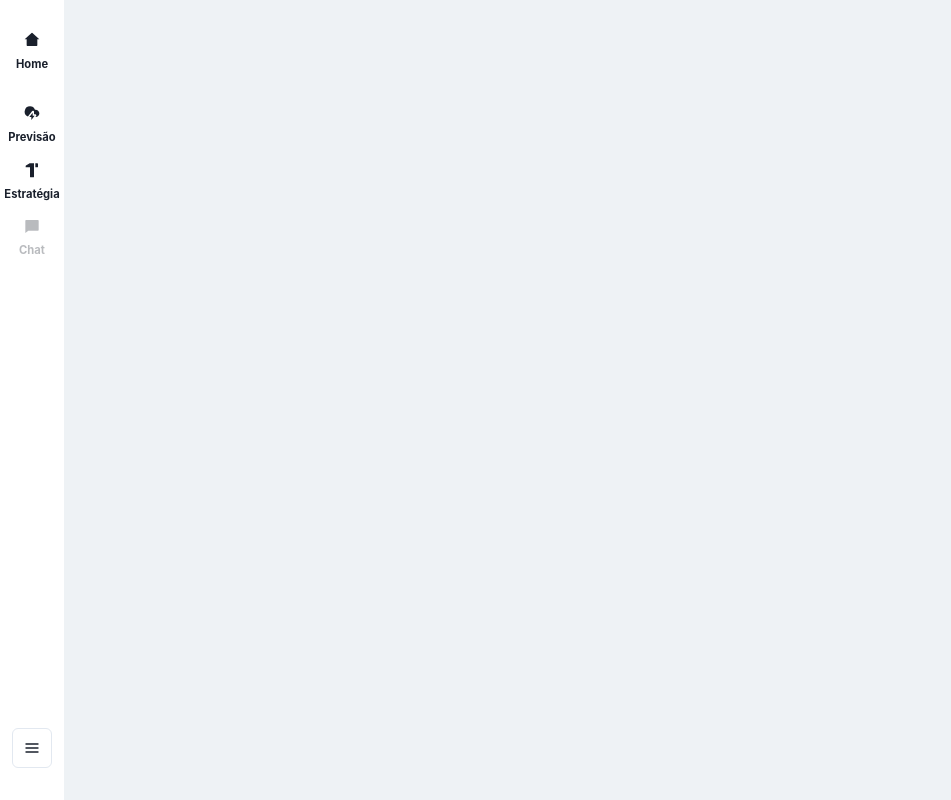
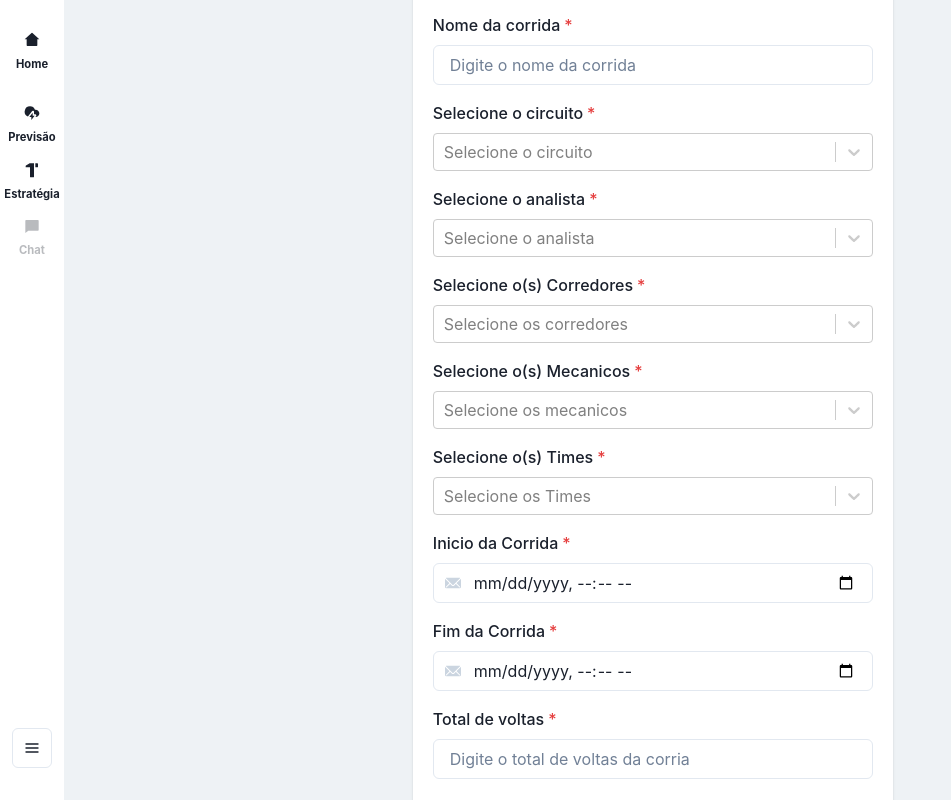
Before and after one commit to ICEI-PUC-Minas-PPLES-TI/plf-es-2023-1-ti5-5104100-race-engineering, a Next.js app in the folder codigo/web/race-engineering/: page /create-race in a window 1280 px wide. Shown: the whole page, without its empty margins (0-951 px from the left). Built offline with nearby package versions, Linux system fonts and the light colour scheme; no server answers.

Commit message:
feat: remove strict mode

```diff
--- a/codigo/web/race-engineering/src/pages/create-race/index.tsx
+++ b/codigo/web/race-engineering/src/pages/create-race/index.tsx
@@ -168,7 +168,186 @@ const RegisterPage = () => {
           as="form"
           onSubmit={onSubmit}
           isRequired
-        ></FormControl>
+        >
+          <Card>
+            <CardHeader>
+              <Heading as="h2" size="md">
+                <Highlight
+                  query="Criar"
+                  styles={{ px: "1", py: "1", bg: "gray.100" }}
+                >
+                  Criar nova Corrida
+                </Highlight>
+              </Heading>
+            </CardHeader>
+
+            <CardBody>
+              <Box w="100%" marginY="4">
+                <FormLabel>Nome da corrida</FormLabel>
+                <InputGroup>
+                  <Input
+                    type="text"
+                    {...register("name", { required: true })}
+                    placeholder="Digite o nome da corrida"
+                  />
+                </InputGroup>
+              </Box>
+              <Box w="100%" marginTop="4">
+                <FormLabel>Selecione o circuito</FormLabel>
+                <Select
+                  closeMenuOnSelect={true}
+                  components={animatedComponents}
+                  options={dataToSelectOptions({
+                    list: circuits,
+                    params: { label: "name", value: "id" },
+                  })}
+                  onChange={(option: any) => {
+                    setSelectedCircuit(option);
+                  }}
+                  value={selectedCircuit}
+                  placeholder="Selecione o circuito"
+                />
+              </Box>
+
+              <Box w="100%" marginTop="4">
+                <FormLabel>Selecione o analista</FormLabel>
+                <Select
+                  closeMenuOnSelect={true}
+                  components={animatedComponents}
+                  options={dataToSelectOptions({
+                    list: analysts,
+                    params: { label: "name", value: "id" },
+                  })}
+                  onChange={(option: any) => {
+                    setSelectedAnalyst(option);
+                  }}
+                  value={selectedAnalyst}
+                  placeholder="Selecione o analista"
+                />
+              </Box>
+
+              <Box w="100%" marginTop="4">
+                <FormLabel>Selecione o(s) Corredores</FormLabel>
+                <Select
+                  closeMenuOnSelect={false}
+                  components={animatedComponents}
+                  isMulti
+                  options={dataToSelectOptions({
+                    list: drivers,
+                    params: { label: "name", value: "id" },
+                  })}
+                  onChange={(option: any) => {
+                    setSelectedDrivers(option);
+                  }}
+                  isOptionDisabled={() => selectedDrivers.length >= 2}
+                  value={selectedDrivers}
+                  placeholder="Selecione os corredores"
+                />
+              </Box>
+
+              <Box w="100%" marginTop="4">
+                <FormLabel>Selecione o(s) Mecanicos</FormLabel>
+                <Select
+                  closeMenuOnSelect={false}
+                  components={animatedComponents}
+                  isMulti
+                  options={dataToSelectOptions({
+                    list: mechanics,
+                    params: { label: "name", value: "id" },
+                  })}
+                  onChange={(option: any) => {
+                    setSelectedMechanics(option);
+                  }}
+                  isOptionDisabled={() => selectedMechanics.length >= 2}
+                  value={selectedMechanics}
+                  placeholder="Selecione os mecanicos"
+                />
+              </Box>
+
+              <Box w="100%" marginTop="4">
+                <FormLabel>Selecione o(s) Times</FormLabel>
+                <Select
+                  closeMenuOnSelect={false}
+                  components={animatedComponents}
+                  isMulti
+                  options={dataToSelectOptions({
+                    list: teams,
+                    params: { label: "name", value: "id" },
+                  })}
+                  onChange={(option: any) => {
+                    setSelectedTimes(option);
+                  }}
+                  value={selectedTimes}
+                  placeholder="Selecione os Times"
+                  isOptionDisabled={() => selectedTimes.length >= 2}
+                />
+              </Box>
+
+              <Box w="100%" marginY="4">
+                <FormLabel>Inicio da Corrida</FormLabel>
+                <InputGroup>
+                  <InputLeftElement
+                    pointerEvents="none"
+                    children={<EmailIcon color="gray.300" />}
+                  />
+                  <Input
+                    type="datetime-local"
+                    {...register("startDate", { required: true })}
+                  />
+                </InputGroup>
+              </Box>
+
+              <Box w="100%" marginY="4">
+                <FormLabel>Fim da Corrida</FormLabel>
+                <InputGroup>
+                  <InputLeftElement
+                    pointerEvents="none"
+                    children={<EmailIcon color="gray.300" />}
+                  />
+                  <Input
+                    type="datetime-local"
+                    {...register("endDate", { required: true })}
+                  />
+                </InputGroup>
+              </Box>
+
+              <Box w="100%" marginY="4">
+                <FormLabel>Total de voltas</FormLabel>
+                <InputGroup>
+                  <Input
+                    type="number"
+                    {...register("totalLaps", { required: true })}
+                    placeholder="Digite o total de voltas da corria"
+                  />
+                </InputGroup>
+              </Box>
+            </CardBody>
+
+            <CardFooter display="flex" width="100%">
+              <Button
+                bg="#ffffff"
+                variant="ghost"
+                onClick={() => {
+                  router.push("/");
+                }}
+                width="50%"
+                mr="3"
+              >
+                Voltar
+              </Button>
+              <Button
+                bg="#000000"
+                variant="solid"
+                color="white"
+                width="50%"
+                ml="3"
+                type="submit"
+              >
+                Cadastrar
+              </Button>
+            </CardFooter>
+          </Card>
+        </FormControl>
       </Box>
     </Box>
   );
--- a/codigo/web/race-engineering/tsconfig.json
+++ b/codigo/web/race-engineering/tsconfig.json
@@ -4,7 +4,7 @@
     "lib": ["dom", "dom.iterable", "esnext"],
     "allowJs": true,
     "skipLibCheck": true,
-    "strict": true,
+    "strict": false,
     "forceConsistentCasingInFileNames": true,
     "noEmit": true,
     "esModuleInterop": true,
```
